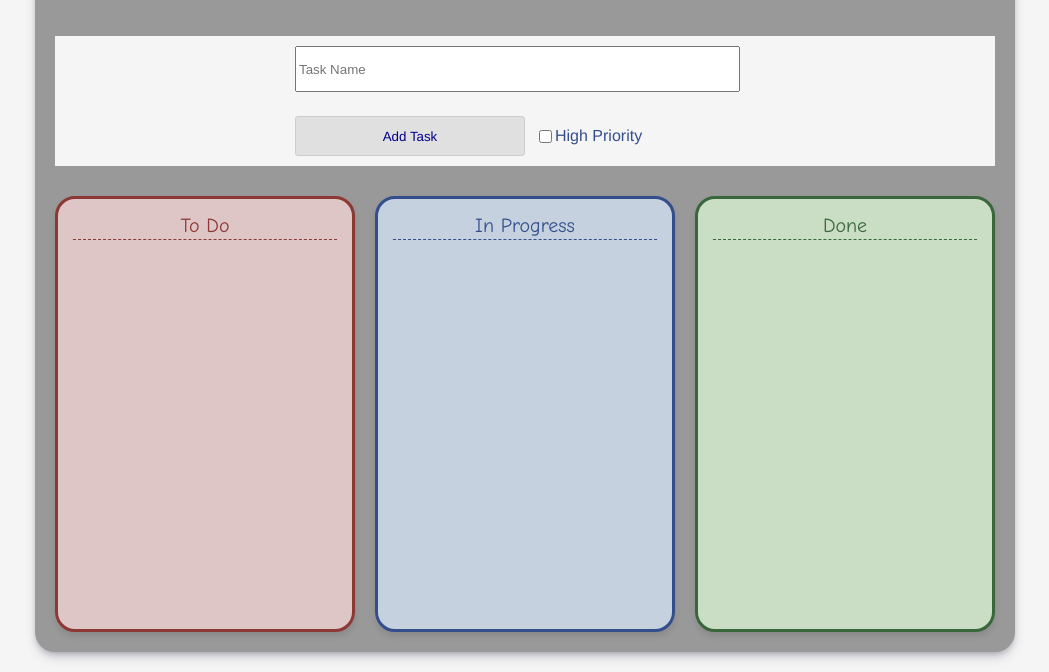
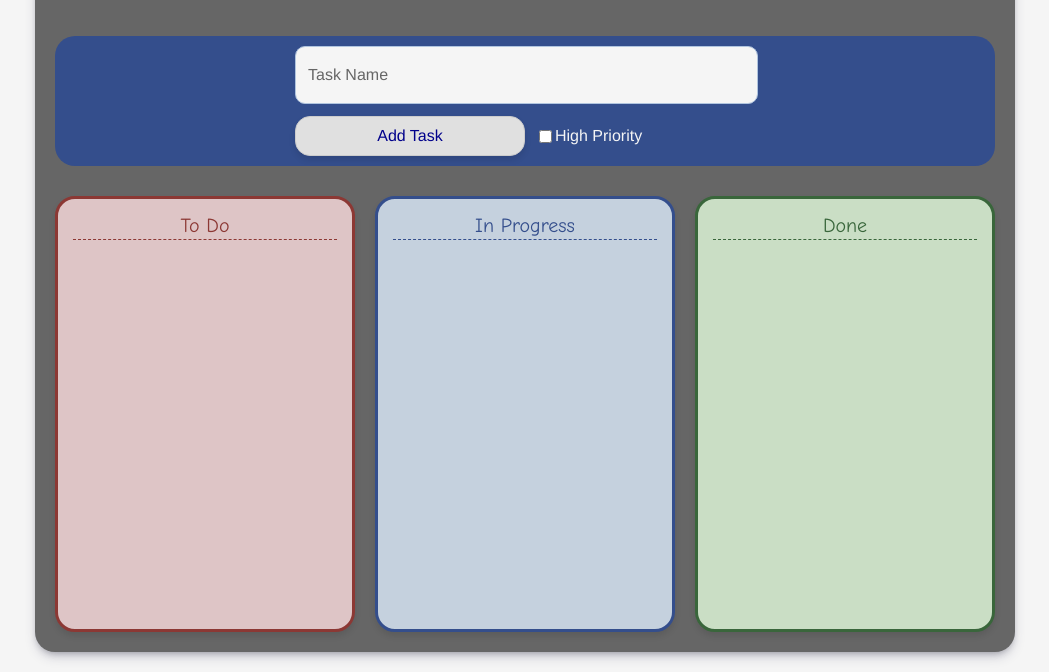
Before and after one commit to abhirup-dutta/frontend-kanban-board, a plain HTML site: page index.html in a window 1280 px wide. Shown: the part 142-814 px from the top of the page, without its empty margins (115-1164 px from the left). Drawn offline with Linux system fonts and the light colour scheme.

Commit message:
More Styling of the header and input form

```diff
--- a/style.css
+++ b/style.css
@@ -2,7 +2,7 @@
 
 :root {
     --color-whiteboard: #f5f5f5;
-    --color-blackboard: #999999;
+    --color-blackboard: #666666;
     --color-redboard: #dec5c6;
     --color-blueboard: #c5d1de;
     --color-greenboard: #cadec5;
@@ -29,8 +29,9 @@ form {
     font-family: var(--font-printed); /* A font that resembles casual handwriting */
     margin: 0;
     padding: 10px;
-    background-color: var(--color-whiteboard);
+    background-color: var(--color-markerpen-blue);
     align-items: center;
+    border-radius: 20px;
 }
 
 h1 {
@@ -43,19 +44,61 @@ h1 {
     font-family: var(--font-printed);
 }
 
-
 button {
+    border: none; /* Remove default border */
+    padding: 12px 24px; /* Comfortable padding */
+    font-size: 16px; /* Readable font size */
     font-family: var(--font-printed);
-    height: 80%;
+    border-radius: 15px !important; /* Significantly rounded corners */
+    cursor: pointer; /* Indicate interactivity */
+    transition: background-color 0.3s ease, transform 0.2s ease; /* Smooth transitions for hover effects */
+    box-shadow: 0 4px 6px rgba(0, 0, 0, 0.1); /* Subtle shadow for depth */
 }
 
 label {
     font-size: 100%;
+    color: var(--color-whiteboard);
 }
 
-.input-text {
+input[type="text"] {
+
     height: 80%;
     width: 95%;
+
+    /* Soft background and text colors */
+    background-color: var(--color-whiteboard); /* AliceBlue, a very light blue */
+    color: var(--color-markerpen-blue); /* SlateBlue, a muted purple */
+
+    /* Rounded corners */
+    border-radius: 10px; /* Adjust as desired for more or less rounding */
+
+    /* Soft border */
+    border: 1px solid #b0c4de; /* LightSteelBlue, a soft grey-blue */
+
+    /* Padding for internal spacing */
+    padding: 8px 12px;
+
+    /* Font styling for a softer look */
+    font-family: var(--font-handwriting);
+    font-size: 16px;
+
+    /* Remove default outline on focus for a cleaner look */
+    outline: none;
+
+    /* Smooth transition for focus effects */
+    transition: all 0.3s ease-in-out;
+}
+
+/* Style for when the input is focused */
+input[type="text"]:focus {
+    border-color: var(--color-blueboard); /* LightSkyBlue, a slightly brighter blue */
+    box-shadow: 0 0 5px var(--color-blackboard); /* Soft glow effect */
+}
+
+/* Placeholder text styling */
+input[type="text"]::placeholder {
+    color: var(--color-blackboard); /* DarkGray, a soft grey */
+    font-family: var(--font-printed);
 }
 
 .checkbox-container {
```
